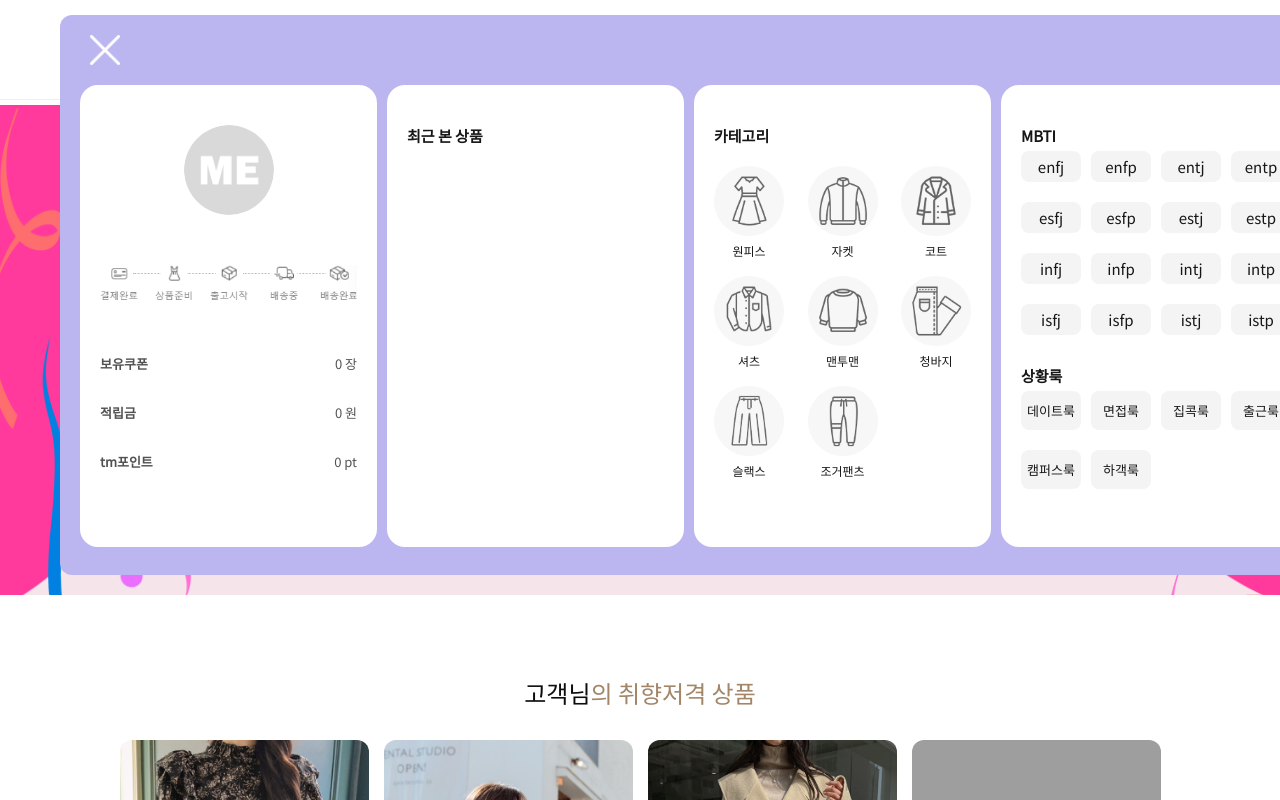
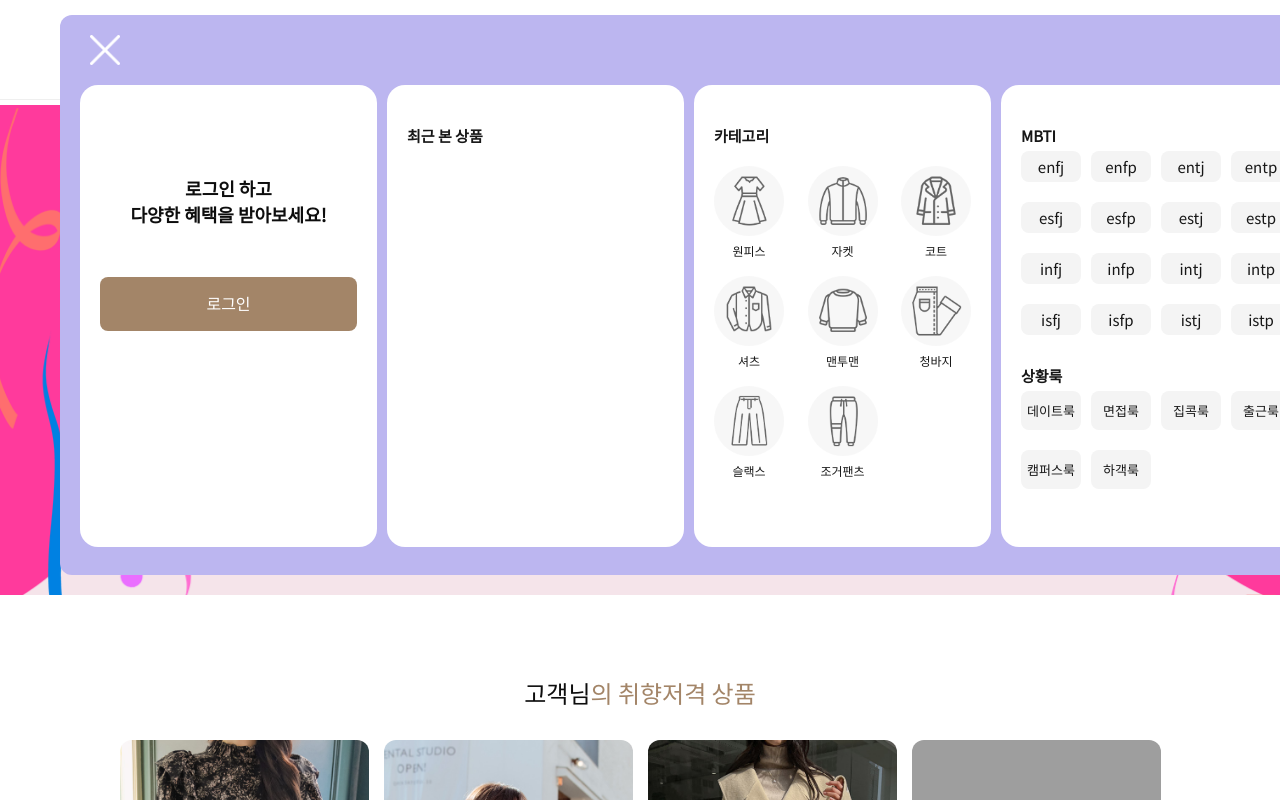
Before and after one commit to robbeca-code/shop, a React (Create React App) app: page / in a window 1280 px wide. Both pictures are taken after a click on the button 94 px from the left and 73 px from the top of the page. Shown: the top 800 px of the page. Built offline with nearby package versions, Linux system fonts and the light colour scheme; grey boxes are pictures that could not be loaded.

Commit message:
Corrected Sidebar Mypage.

```diff
--- a/src/pages/Home.js
+++ b/src/pages/Home.js
@@ -34,7 +34,7 @@ function Home() {
         <h1>상황별 <span className={cn(style.point)}>스타일 추천</span></h1>
         <div className={cn(style.header)}>
           <p className={cn(style.themeInfo)}>
-            <strong className={cn(style.title)}>캠퍼스룩 추천</strong>
+            <strong className={cn(style.title)}>🏫 캠퍼스룩 추천</strong>
           교복을 벗고 처음으로 만날 새 학기, 신입생에게는 모든 것이 낯설고 새로운 날!<br/><br/>
           교복만 입던 신입생에게는 매일 아침 옷 고르는 것만큼 힘든 일은 없을 거예요.<br/>
           옷장 앞에만 서면 입을 옷이 없는 것 같은 신입생을 위해! 활용하면 좋을 여러가지 스타일을 추천할게요~
@@ -54,7 +54,7 @@ function Home() {
             <img src="/public-assets/theme/date.png" alt="Recommend Date" />
           </div>
           <p className={cn(style.themeInfo)}>
-            <strong className={cn(style.title)}>데이트룩 추천</strong>
+            <strong className={cn(style.title)}>💓 데이트룩 추천</strong>
             소중한 연인과 데이트를 할 때 신경써서 입고 싶은 날!<br/><br/>
             여기서 여러가지 종류의 옷들로 다양한 룩을 연출할 수 있어요.<br/>
             고객님의 취향과 잘 맞는 옷을 찾아 연인과 행복한 시간을 만들어가길 바랄게요♥
@@ -68,7 +68,7 @@ function Home() {
 
         <div className={cn(style.header)}>
           <p className={cn(style.themeInfo)}>
-            <strong className={cn(style.title)}>하객룩 추천</strong>
+            <strong className={cn(style.title)}>💐 하객룩 추천</strong>
             코로나가 서서히 끝을 보이면서 늘어난 지인들의 결혼식!<br/><br/>
             결혼식 때 뭘 입어야 할지 감이 안온다면!<br/>
             고급스러운 퀄리티에 다양한 옷 디자인을 소개할게요.<br/>
--- a/src/pages/Login.js
+++ b/src/pages/Login.js
@@ -4,12 +4,16 @@ import { Link } from 'react-router-dom';
 import cn from 'classnames';
 import style from './Login.module.css';
 import { setId, setPass, setMbti, setLogin } from '../store';
+import Sidebar from './Sidebar';
 
 function Login() {
   const dispatch = useDispatch();
 
   return(
     <article className={cn(style.container)}>
+      <aside>
+        <Sidebar />
+      </aside>
       <h1 className={cn(style.headerTitle)}>
         로그인
       </h1>
--- a/src/pages/Sidebar.js
+++ b/src/pages/Sidebar.js
@@ -6,6 +6,7 @@ import { useSelector, useDispatch } from 'react-redux';
 import { setNavMenu } from '../store';
 
 function Sidebar() {
+  const login = useSelector(state => state.login.login);
   const navMenu = useSelector(state => state.navMenu);
   const dispatch = useDispatch();
 
@@ -22,32 +23,14 @@ function Sidebar() {
         </button>
 
         <section className={cn(style.grid)}>
-          <article className={cn(style.container)}>
-            <div className={cn(style.userImgContainer)}>
-              <img src="/public-assets/icons/userImage.png" alt="The user image" />
-            </div>
-            <div className={cn(style.stateContainer)}>
-              <img src="/public-assets/icons/state.png" alt="A state image" />
-            </div>
-
-            <ul className={cn(style.menuList)}>
-              <li className={cn(style.menuItem)}>
-                <strong>보유쿠폰</strong>
-                <span>0 장</span>
-              </li>
-              <li className={cn(style.menuItem)}>
-                <strong>적립금</strong>
-                <span>0 원</span>
-              </li>
-              <li className={cn(style.menuItem)}>
-                <strong>tm포인트</strong>
-                <span>0 pt</span>
-              </li>
-            </ul>
-          </article>
+          {
+            !login
+            ? <HideMyPage />
+            : <ShowMyPage />
+          }
 
           <article className={cn(style.container, style.view)}>
-          <span className={cn(style.title)}>최근 본 상품</span>
+            <span className={cn(style.title)}>최근 본 상품</span>
           </article>
 
           <article className={cn(style.container, style.category)}>
@@ -178,7 +161,49 @@ function Sidebar() {
       </aside>
     );
   }
+}
 
+function HideMyPage() {
+
+  return(
+    <article className={cn(style.container)}>
+      <h1 className={cn(style.headerTitle)}>
+        로그인 하고<br/>
+        다양한 혜택을 받아보세요!
+      </h1>
+      <Link to="/login" className={cn(style.loginBtn)}>
+        로그인
+      </Link>
+    </article>
+  );
+}
+
+function ShowMyPage() {
+  return(
+    <article className={cn(style.container)}>
+      <div className={cn(style.userImgContainer)}>
+        <img src="/public-assets/icons/userImage.png" alt="The user image" />
+      </div>
+      <div className={cn(style.stateContainer)}>
+        <img src="/public-assets/icons/state.png" alt="A state image" />
+      </div>
+
+      <ul className={cn(style.menuList)}>
+        <li className={cn(style.menuItem)}>
+          <strong>보유쿠폰</strong>
+          <span>0 장</span>
+        </li>
+        <li className={cn(style.menuItem)}>
+          <strong>적립금</strong>
+          <span>0 원</span>
+        </li>
+        <li className={cn(style.menuItem)}>
+          <strong>tm포인트</strong>
+          <span>0 pt</span>
+        </li>
+      </ul>
+    </article>
+  );
 }
 
 export default Sidebar;
--- a/src/pages/Sidebar.module.css
+++ b/src/pages/Sidebar.module.css
@@ -1,6 +1,7 @@
 :root {
+  --point-color: #A38568;
   --background-color: #fff;
-  --menu-items-color: #525252;
+  --menu-items-color: #555;
 }
 
 
@@ -44,7 +45,29 @@
   column-gap: 10px;
 }
 
-/*   Mypage   */
+
+/*   Hide Mypage   */
+.headerTitle {
+  font-size: 18px;
+  text-align: center;
+  margin: 50px auto;
+}
+
+.loginBtn {
+  display: block;
+  width: 100%;
+  height: 54px;
+  border-radius: 8px;
+  line-height: 54px;
+  text-align: center;
+  text-decoration: none;
+  font-size: 16px;
+  background-color: var(--point-color);
+  color: #fff;
+}
+
+
+/*   Show Mypage   */
 .userImgContainer {
   width: 90px;
   height: 90px;
```
